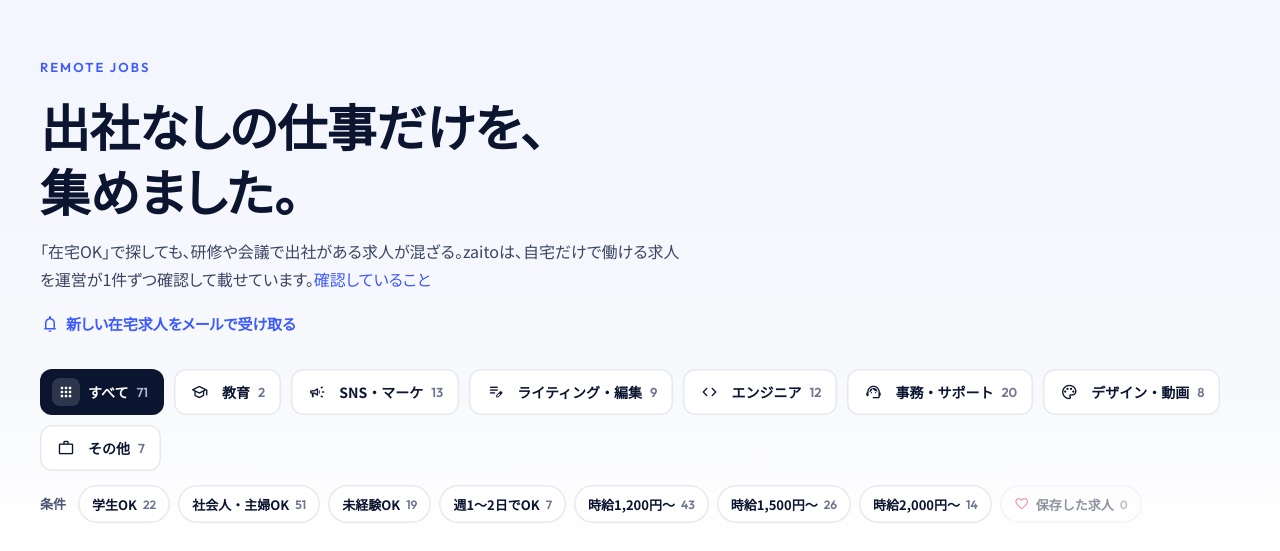
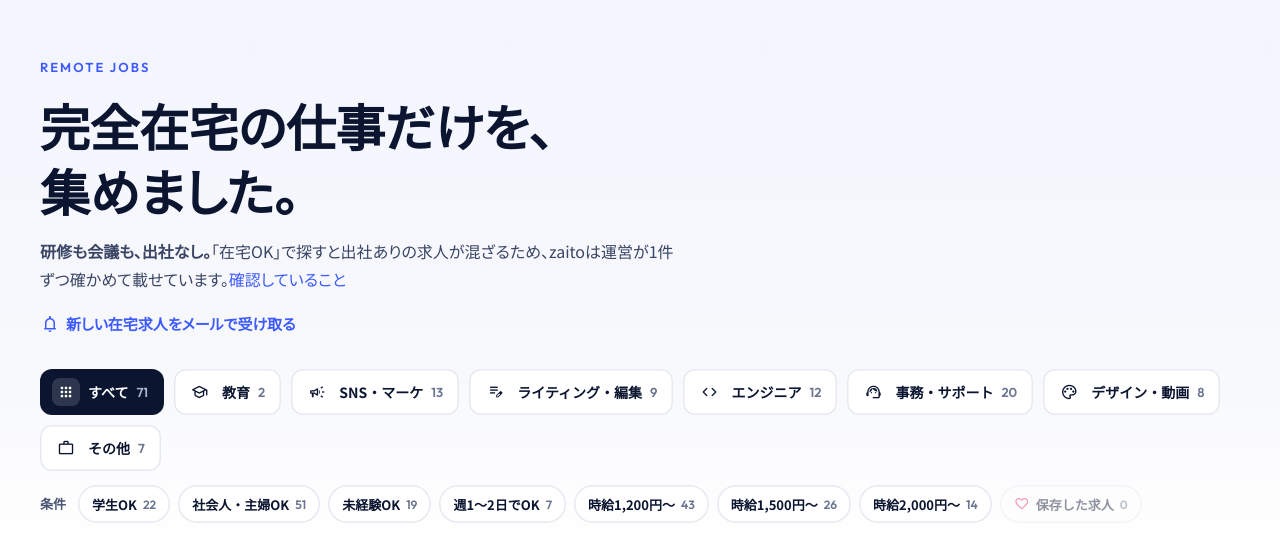
Before and after one commit to okonomidonn/test, a WordPress theme: template wordpress-theme/zaito/index.php in a window 1280 px wide. Shown: the part 125-676 px from the top of the page. Run offline with PHP 8.4 and a stand-in for WordPress, Linux system fonts and the light colour scheme; the site name, menu and one post (Sample post) are stand-ins, and other content is empty; some libraries are stand-ins or nearby versions.

Commit message:
トップページの見出しを「完全在宅の仕事だけを、集めました。」に変更し、すぐ下に「研修も会議も、出社なし。」を追加
Co-Authored-By: Claude Opus 5.5 <noreply@anthropic.com>
Claude-Session: https://claude.ai/code/session_01Nc8VBXCZiKQdU3ws5s6smf

```diff
--- a/wordpress-theme/zaito/lp/remote-list.php
+++ b/wordpress-theme/zaito/lp/remote-list.php
@@ -158,8 +158,8 @@ if ( ! $zaito_cond ) :
           <?php endforeach; ?>
         <?php else : ?>
         <span class="eb">REMOTE JOBS</span>
-        <h1>出社なしの仕事だけを、<br>集めました。</h1>
-        <p>「在宅OK」で探しても、研修や会議で出社がある求人が混ざる。zaitoは、自宅だけで働ける求人を運営が1件ずつ確認して載せています。<a href="<?php echo esc_url( home_url( '/kijun/' ) ); ?>">確認していること</a></p>
+        <h1>完全在宅の仕事だけを、<br>集めました。</h1>
+        <p><b>研修も会議も、出社なし。</b>「在宅OK」で探すと出社ありの求人が混ざるため、zaitoは運営が1件ずつ確かめて載せています。<a href="<?php echo esc_url( home_url( '/kijun/' ) ); ?>">確認していること</a></p>
         <?php endif; ?>
         <a class="alert-link" href="#signup"><span class="ms" aria-hidden="true">notifications</span>新しい在宅求人をメールで受け取る</a>
       </div>
```
